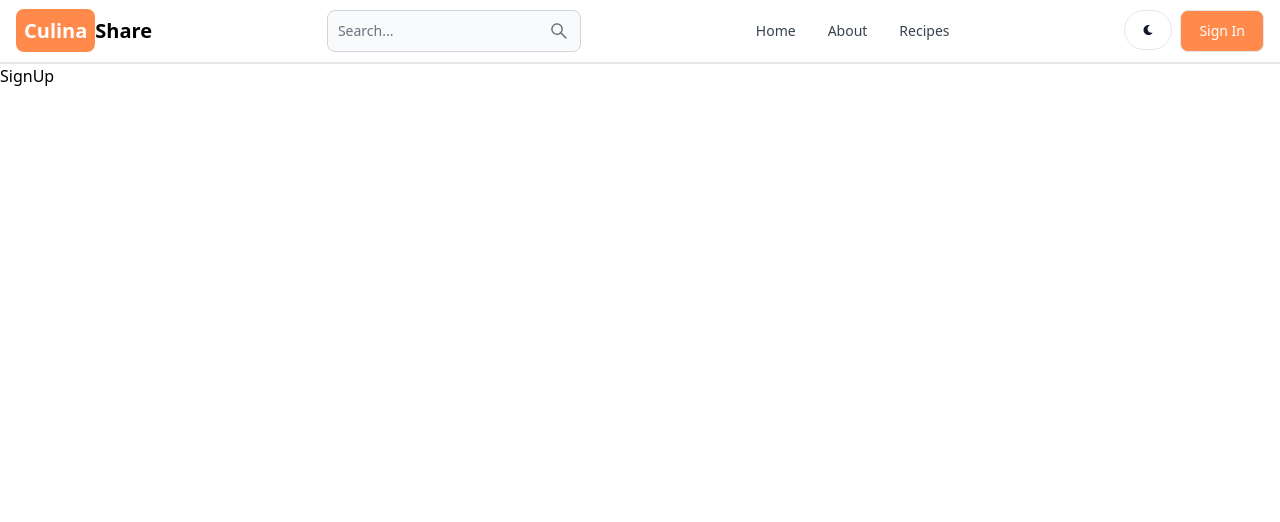
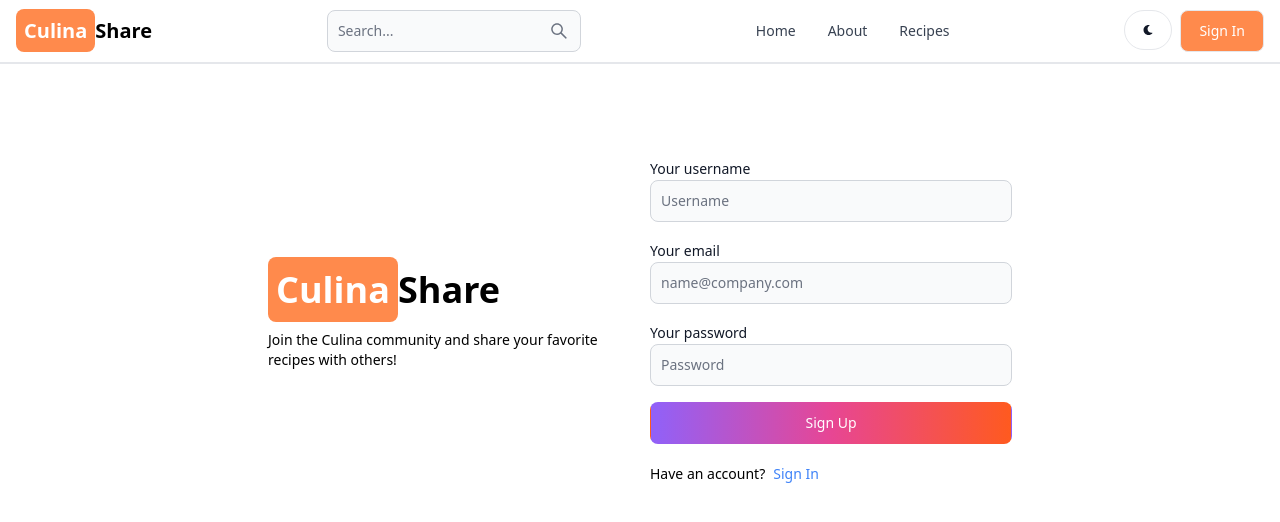
Before and after one commit to mohdabdulrahman297/Persist, a React (Vite) app in the folder client/: page /sign-up in a window 1280 px wide. Shown: the top 522 px of the page. Built offline with nearby package versions, Linux system fonts and the light colour scheme.

Commit message:
Create sign up page ui

```diff
--- a/client/src/pages/SignUp.jsx
+++ b/client/src/pages/SignUp.jsx
@@ -1,5 +1,58 @@
 import React from "react";
+import { Link } from "react-router-dom";
+import { Button, Label, TextInput } from "flowbite-react";
 
 export default function SignUp() {
-  return <div>SignUp</div>;
+  return (
+    <div className="min-h-screen mt-20">
+      <div className="flex p-3 max-w-3xl mx-auto flex-col md:flex-row md:items-center gap-5">
+        {/* Left */}
+        <div className="flex-1">
+          <Link to="/" className="font-bold dark:text-white text-4xl">
+            <span className="px-2 py-2 bg-orange-400 rounded-lg text-white">
+              Culina
+            </span>
+            Share
+          </Link>
+          <p className="text-sm mt-5">
+            Join the Culina community and share your favorite recipes with
+            others!
+          </p>
+        </div>
+        {/* Right */}
+        <div className="flex-1">
+          <form className="flex flex-col gap-4">
+            <div>
+              <Label value="Your username" />
+              <TextInput type="text" placeholder="Username" id="username" />
+            </div>
+            <div>
+              <Label value="Your email" />
+              <TextInput
+                type="text"
+                placeholder="name@company.com"
+                id="email"
+              />
+            </div>
+            <div>
+              <Label value="Your password" />
+              <TextInput type="text" placeholder="Password" id="password" />
+            </div>
+            <Button
+              className="bg-gradient-to-r from-purple-500 via-pink-500 to-orange-500"
+              type="submit"
+            >
+              Sign Up
+            </Button>
+          </form>
+          <div className="flex gap-2 text-sm mt-5">
+            <span>Have an account?</span>
+            <Link to="/sign-in" className="text-blue-500">
+              Sign In
+            </Link>
+          </div>
+        </div>
+      </div>
+    </div>
+  );
 }
```
